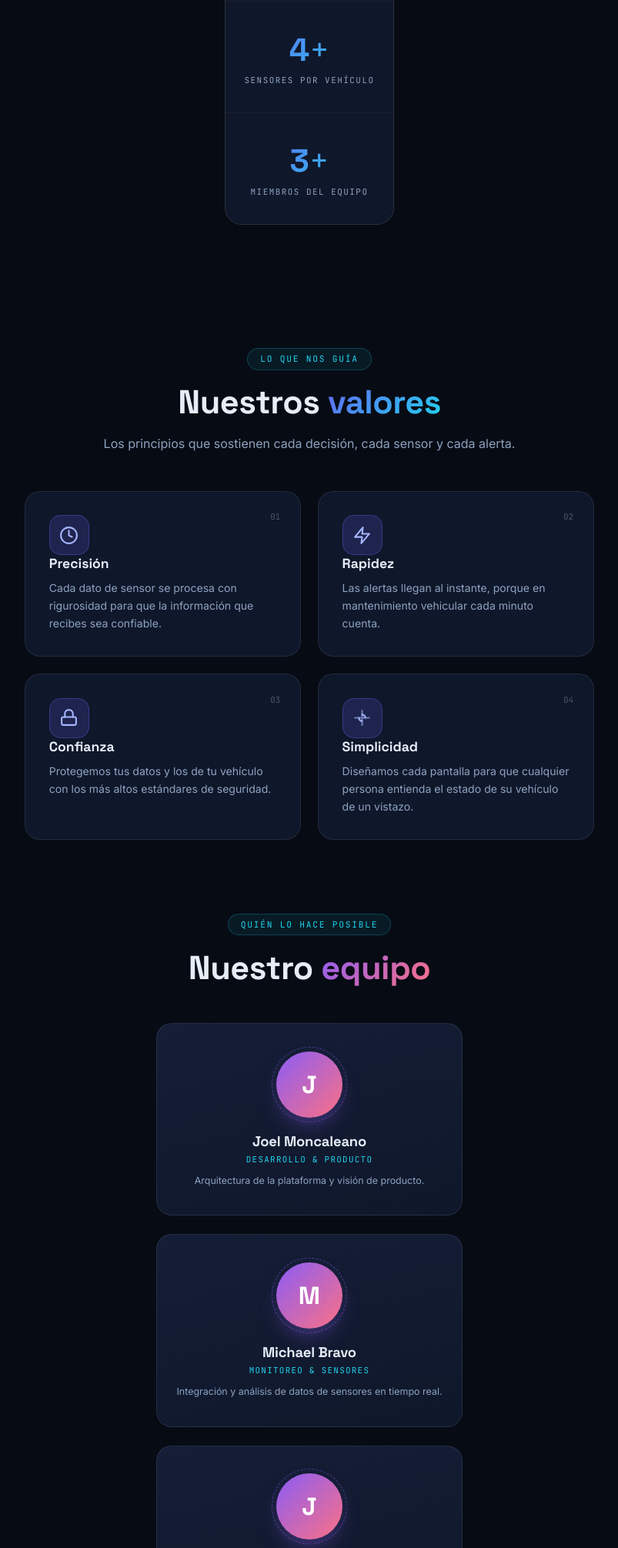
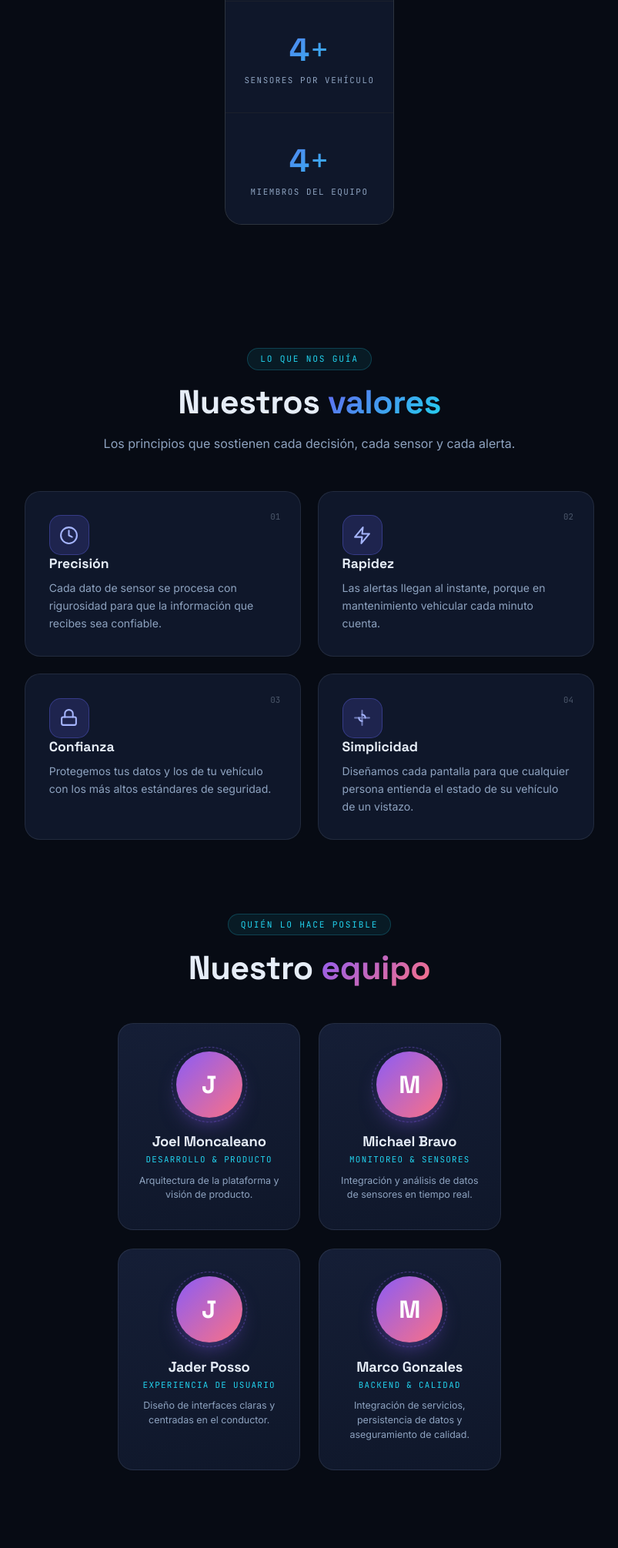
Before and after one commit to ferneymbravog-stack/Autosen, a Django app: template templates/paginas/nosotros.html in a window 1280 px wide. Shown: the part 1255-3266 px from the top of the page at 77% size, without its empty margins (238-1041 px from the left). Run offline with Django 5.2, Linux system fonts and the light colour scheme; the template is opened without the code that fills it, so the values that code supplies are empty.

Commit message:
feat(nosotros): incorporar a Marco Gonzales al equipo de desarrollo de AutoSen

```diff
--- a/templates/paginas/nosotros.html
+++ b/templates/paginas/nosotros.html
@@ -110,7 +110,7 @@
         .v-card:hover .v-shadow{opacity:1}
 
         /* EQUIPO */
-        .team-grid{display:grid;grid-template-columns:repeat(auto-fit,minmax(240px,1fr));gap:1.5rem}
+        .team-grid{display:grid;grid-template-columns:repeat(auto-fit,minmax(220px,1fr));gap:1.5rem}
         .t-card{background:linear-gradient(165deg,var(--surface2),var(--surface));border:1px solid var(--border);border-radius:var(--radius);padding:2.2rem 1.6rem;text-align:center;transition:transform .4s cubic-bezier(.16,1,.3,1),border-color .4s,box-shadow .4s}
         .t-card:hover{transform:translateY(-8px);border-color:rgba(139,92,246,.5);box-shadow:0 26px 60px -24px rgba(139,92,246,.35)}
         .t-avatar{width:86px;height:86px;border-radius:50%;margin:0 auto 1.2rem;display:grid;place-items:center;font-family:var(--font-display);font-weight:700;font-size:2rem;color:#fff;background:var(--grad-warm);box-shadow:0 14px 30px -10px rgba(139,92,246,.55);position:relative}
@@ -235,7 +235,7 @@
                 <div class="l">Sensores por vehículo</div>
             </div>
             <div class="sband">
-                <div class="n"><span class="contar" data-target="3">0</span><b>+</b></div>
+                <div class="n"><span class="contar" data-target="4">0</span><b>+</b></div>
                 <div class="l">Miembros del equipo</div>
             </div>
         </div>
@@ -303,6 +303,12 @@
                 <h3>Jader Posso</h3>
                 <div class="t-role">Experiencia de Usuario</div>
                 <p class="t-tag">Diseño de interfaces claras y centradas en el conductor.</p>
+            </div>
+            <div class="t-card reveal d4">
+                <div class="t-avatar">M</div>
+                <h3>Marco Gonzales</h3>
+                <div class="t-role">Backend &amp; Calidad</div>
+                <p class="t-tag">Integración de servicios, persistencia de datos y aseguramiento de calidad.</p>
             </div>
         </div>
     </section>
```
